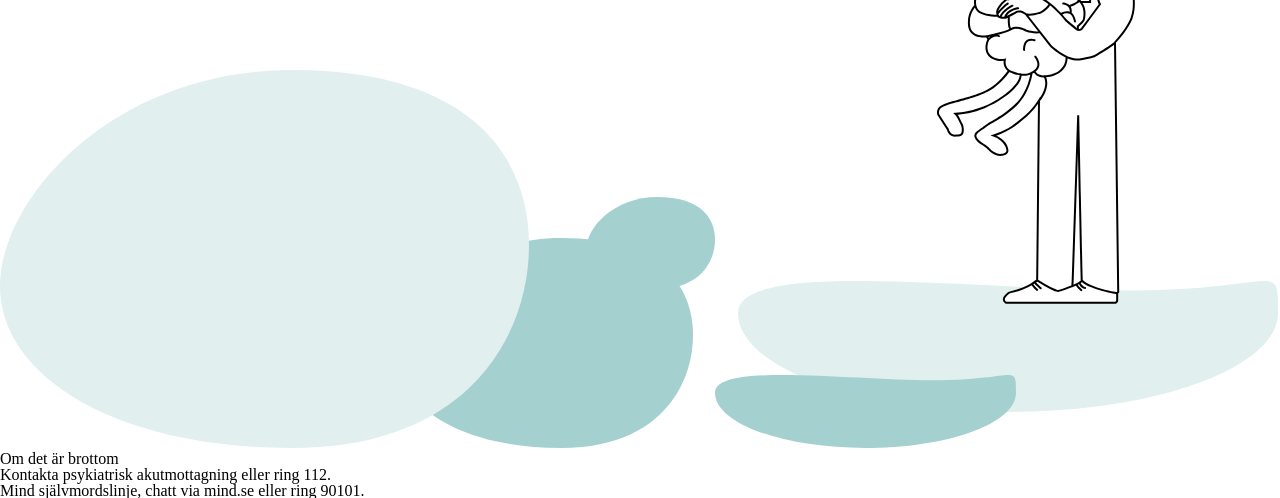
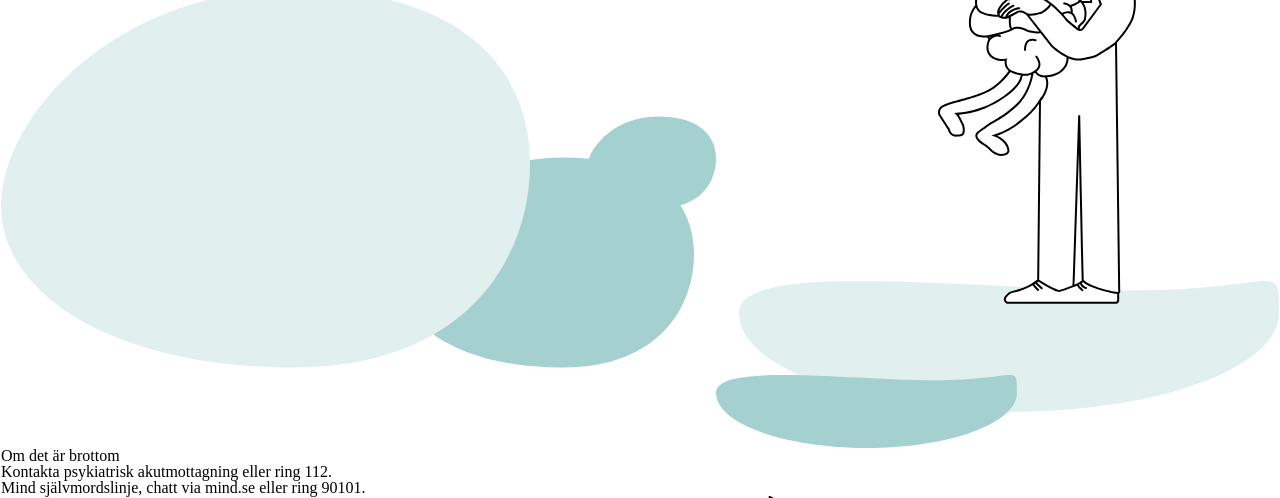
Before and after one commit to hens-virtuella-varld/orion, a React (Create React App) app: page / in a window 1280 px wide. Shown: the part 1378-1876 px from the top of the page. Built offline with nearby package versions, Linux system fonts and the light colour scheme.

Commit message:
Card skeleton

```diff
--- a/src/App.css
+++ b/src/App.css
@@ -105,10 +105,6 @@ section {
 
 body {
 	line-height: 1;
-	display: flex;
-	flex-direction: column;
-	justify-content: center;
-	align-items: center;
 }
 
 ol,
@@ -134,4 +130,11 @@ table {
 	border-spacing: 0;
 }
 
+.App {
+	display: flex;
+	flex-direction: column;
+	justify-content: center;
+	align-items: center;
+}
+
 /* Above is CSS Reset */
--- a/src/psykoterapigruopen.se/components/CardSection/CardList.js
+++ b/src/psykoterapigruopen.se/components/CardSection/CardList.js
@@ -1,8 +1,9 @@
 import Card from "./Card";
+import CardListCSS from "./cardList.module.css";
 
 const CardList = ({ therapistData }) => {
 	return (
-		<div>
+		<div className={CardListCSS.cardListContainer}>
 			{therapistData.map((therapist) => (
 				<Card therapist={therapist} key={therapist.id} />
 			))}
--- /dev/null
+++ b/src/psykoterapigruopen.se/components/CardSection/cardList.module.css
@@ -0,0 +1,4 @@
+.cardListContainer {
+	display: flex;
+	margin: 1rem;
+}
--- a/src/psykoterapigruopen.se/components/Filter/Filter.js
+++ b/src/psykoterapigruopen.se/components/Filter/Filter.js
@@ -1,9 +1,10 @@
 import FilterButton from "./FilterButton";
 import SearchBar from "./SearchBar";
+import filterCSS from "./filter.module.css";
 
 const Filter = () => {
 	return (
-		<div>
+		<div className={filterCSS.filterSection}>
 			<SearchBar />
 			<FilterButton />
 			<FilterButton />
--- /dev/null
+++ b/src/psykoterapigruopen.se/components/Filter/filter.module.css
@@ -0,0 +1,3 @@
+.filterSection {
+	display: flex;
+}
--- a/src/psykoterapigruopen.se/components/HeroSection/Hero.js
+++ b/src/psykoterapigruopen.se/components/HeroSection/Hero.js
@@ -1,12 +1,15 @@
 import bubblesImage from "../../assets/orion-bubbles-new.svg";
 import huggingBrainImage from "../../assets/hugging-brain-new.svg";
 import akutIllustrationImage from "../../assets/orion-akut-illustration.svg";
+import heroCSS from "./hero.module.css";
 
 const Hero = () => {
 	return (
 		<div>
-			<img src={bubblesImage} alt="Orion Hero" />
-			<img src={huggingBrainImage} alt="Orion Hero" />
+			<div className={heroCSS.topHero}>
+				<img src={bubblesImage} alt="Orion Hero" />
+				<img src={huggingBrainImage} alt="Orion Hero" />
+			</div>
 			<div>
 				<h2>Om det är brottom </h2>
 				<p>Kontakta psykiatrisk akutmottagning eller ring 112.</p>
--- /dev/null
+++ b/src/psykoterapigruopen.se/components/HeroSection/hero.module.css
@@ -0,0 +1,3 @@
+.topHero {
+	display: flex;
+}
```
